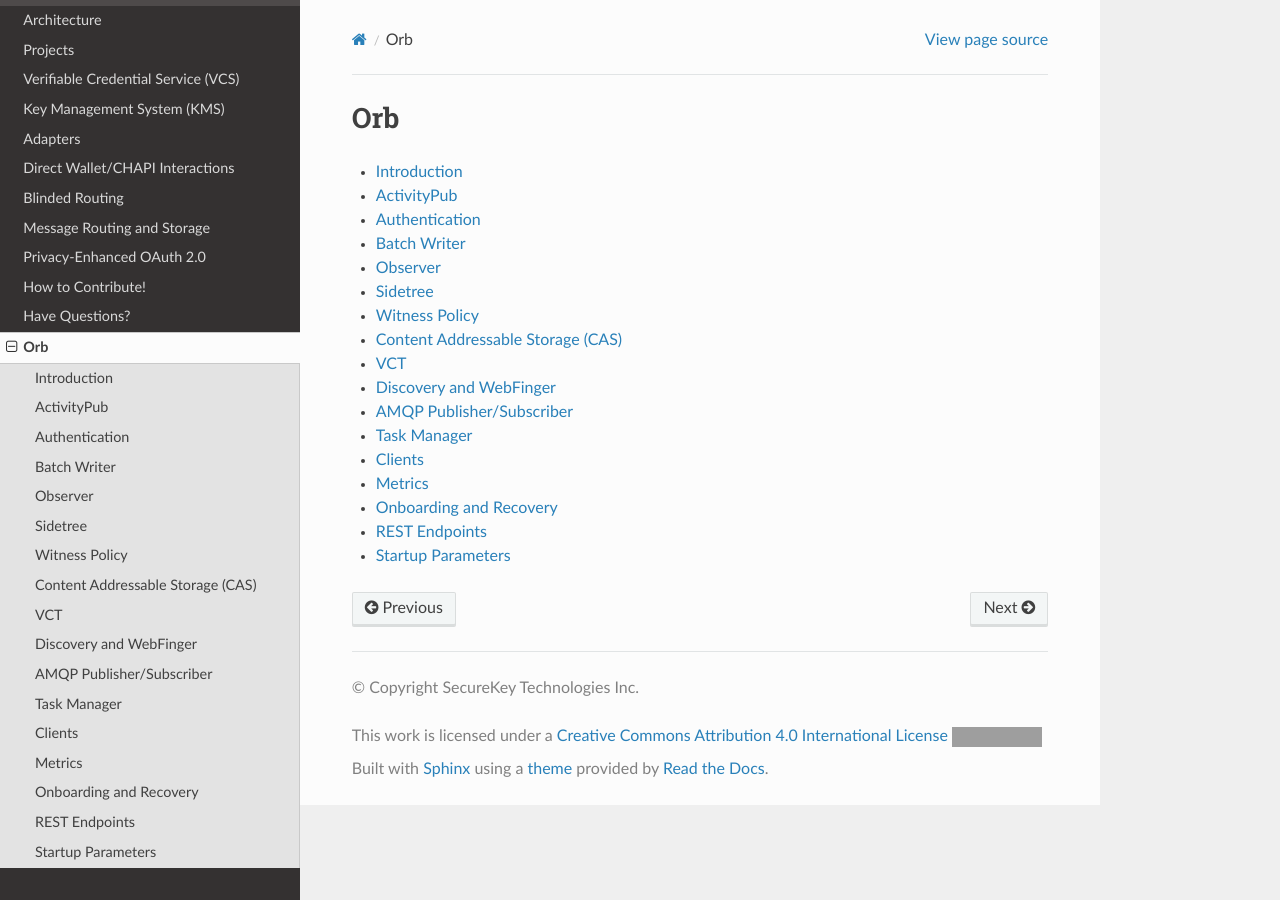
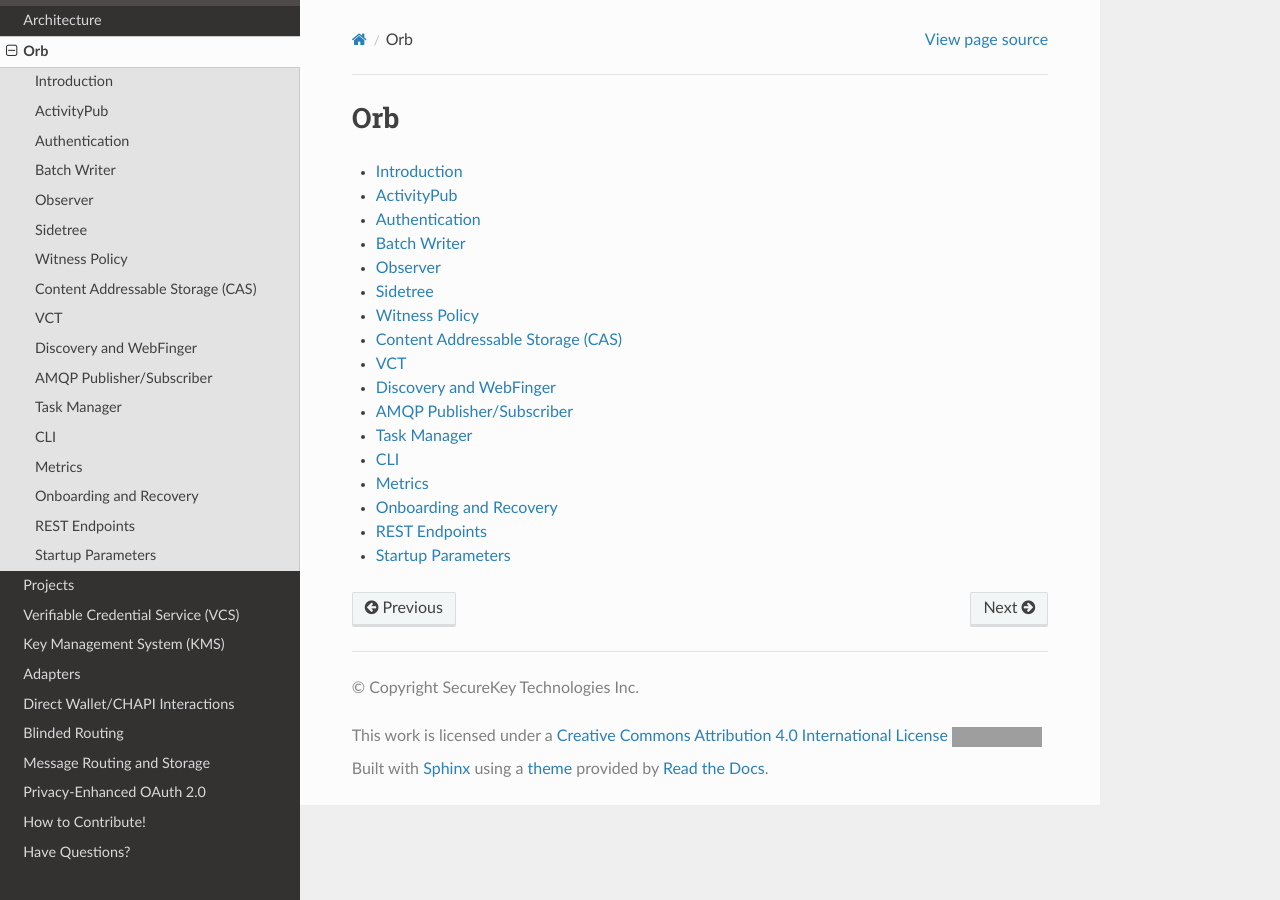
Before and after one commit to trustbloc/docs, a Sphinx documentation site: the page built from docs/source/orb/index.rst, in a window 1280 px wide. Built offline with Sphinx 7.4.7 and the Read the Docs theme 2.0.0, drawn with Linux system fonts in a browser that asks for light colours; some of the changed lines change nothing that is shown; grey boxes are pictures that could not be loaded.

Commit message:
docs: add orb-cli docs
Signed-off-by: Firas Qutishat <firas.qutishat@securekey.com>

````diff
--- a/docs/source/index.rst
+++ b/docs/source/index.rst
@@ -10,6 +10,7 @@
 
    introduction.md
    architecture.md
+   orb/index.rst
    projects.md
    vcs.md
    kms/index.rst
@@ -20,8 +21,6 @@
    oauth2_priv.md
    contribution.md
    questions.md
-   orb/index.rst
-
 
 .. note:: If you have questions not addressed by this documentation, please visit the :doc:`questions`
           page for some tips on where to find additional help.
--- /dev/null
+++ b/docs/source/orb/cli.md
@@ -0,0 +1,343 @@
+# CLI
+The Orb Command Line Interface (Orb CLI) is a unified tool that provides a consistent interface for interacting with all parts of Orb.
+
+## Create DID
+This command used for creating DID.
+
+### Usage
+```
+did create [flags]
+```
+
+### Flags
+* `domain` _[string]_ - URL to the Orb domain.
+* `sidetree-url` _[array|string]_ - Array of one or more Sidetree URLs.
+* `sidetree-write-token` _[string]_ - The Sidetree write token.
+* `tls-cacerts ` _[array|string]_ - Array of one or more CA cert paths.
+* `tls-systemcertpool ` _[boolean]_ - Flag whether to use system certificate pool.
+* `publickey-file` _[string]_ - The file contains the DID public keys.
+* `service-file` _[string]_ - The file contains the DID services.
+* `recoverykey` _[string]_ - The public key PEM used for recovery of the document.
+* `recoverykey-file` _[string]_ - The file that contains the public key PEM used for recovery of the document.
+* `updatekey` _[string]_ - The public key PEM used for validating the signature of the next update of the document.
+* `updatekey-file` _[string]_ - The file that contains the public key PEM used for validating the signature of the next update of the document.
+
+### Example
+
+#### create cmd
+```
+did create --domain https://orb1.com --publickey-file ./publickeys.json --service-file ./services.json
+--recoverykey-file ./keys/recover/public.pem --updatekey-file ./keys/update/public.pem
+```
+
+#### publickeys.json
+```
+[
+ {
+  "id": "key1",
+  "type": "Ed25519VerificationKey2018",
+  "purposes": ["authentication"],
+  "jwkPath": "./key1_jwk.json"
+ },
+ {
+  "id": "key2",
+  "type": "JwsVerificationKey2020",
+  "purposes": ["capabilityInvocation"],
+  "jwkPath": "./key2_jwk.json"
+ }
+]
+```
+
+#### key1_jwk.json
+```
+{
+  "kty":"OKP",
+  "crv":"Ed25519",
+  "x":"o1bG1U7G3CNbtALMafUiFOq8ODraTyVTmPtRDO1QUWg",
+  "y":""
+}
+```
+
+#### key2_jwk.json
+```
+{
+  "kty":"EC",
+  "crv":"P-256",
+  "x":"bGM9aNufpKNPxlkyacU1hGhQXm_aC8hIzSVeKDpwjBw",
+  "y":"PfdmCOtIdVY2B6ucR4oQkt6evQddYhOyHoDYCaI2BJA"
+}
+```
+
+#### services.json
+```
+[
+  {
+    "id": "svc1",
+    "type": "type1",
+    "priority": 1,
+    "routingKeys": ["key1"],
+    "recipientKeys": ["key1"],
+    "serviceEndpoint": "http://www.example.com"
+  },
+  {
+    "id": "svc2",
+    "type": "type2",
+    "priority": 2,
+    "routingKeys": ["key2"],
+    "recipientKeys": ["key2"],
+    "serviceEndpoint": "http://www.example.com"
+  }
+]
+```
+
+## Update
+This command used for updating DID.
+
+### Usage
+```
+did update [flags]
+```
+
+### Flags
+* `domain` _[string]_ - URL to the Orb domain.
+* `sidetree-url-operation` _[array|string]_ - Array of one or more Sidetree URLs operation.
+* `sidetree-url-resolution` _[array|string]_ - Array of one or more Sidetree URLs resolution.
+* `sidetree-write-token` _[string]_ - The Sidetree write token.
+* `tls-cacerts ` _[array|string]_ - Array of one or more CA cert paths.
+* `tls-systemcertpool ` _[boolean]_ - Flag whether to use system certificate pool.
+* `did-uri` _[string]_ - DID URI.
+* `add-publickey-file` _[string]_ - The file contains the DID public keys to be added or updated.
+* `add-service-file` _[string]_ - The file contains the DID services to be added or updated.
+* `nextupdatekey` _[string]_ - The public key PEM used for validating the signature of the next update of the document.
+* `nextupdatekey-file` _[string]_ - The file that contains the public key PEM used for validating the signature of the next update of the document.
+* `signingkey` _[string]_ - The private key PEM used for signing the update of the document.
+* `signingkey-file` _[string]_ -  The file that contains the private key PEM used for signing the update of the document.
+* `signingkey-password` _[string]_ -  The Signing key PEM password.
+
+### Example
+
+#### update cmd
+```
+did update --domain https://orb1.com --did-uri did:orb:3XvwJ:EiDnJwbKHkHdaco4khFeBzvSL1hZ4eBGQq3q1Yjrpi5d4g
+--add-publickey-file ./publickeys.json --add-service-file ./services.json --signingkey-file ./keys/update/key_encrypted.pem --signingkey-password 123
+--nextupdatekey-file ./keys/update2/public.pem
+```
+
+#### publickeys.json
+```
+[
+ {
+ "id": "key2",
+ "type": "JwsVerificationKey2020",
+ "purposes": ["capabilityInvocation"],
+ "jwkPath": "./key2_jwk.json"
+ },
+ {
+  "id": "key3",
+  "type": "Ed25519VerificationKey2018",
+  "purposes": ["authentication"],
+  "jwkPath": "./key3_jwk.json"
+ }
+]
+```
+
+#### key2_jwk.json
+```
+{
+  "kty":"EC",
+  "crv":"P-256",
+  "x":"bGM9aNufpKNPxlkyacU1hGhQXm_aC8hIzSVeKDpwjBw",
+  "y":"PfdmCOtIdVY2B6ucR4oQkt6evQddYhOyHoDYCaI2BJA"
+}
+```
+
+#### key3_jwk.json
+```
+{
+  "kty":"OKP",
+  "crv":"Ed25519",
+  "x":"o1bG1U7G3CNbtALMafUiFOq8ODraTyVTmPtRDO1QUWg",
+  "y":""
+}
+```
+
+#### services.json
+```
+[
+  {
+    "id": "svc3",
+    "type": "type3",
+    "priority": 3,
+    "routingKeys": ["key3"],
+    "recipientKeys": ["key3"],
+    "serviceEndpoint": "http://www.example.com"
+  }
+]
+```
+
+## Recover
+This command used for recovering DID.
+
+### Usage
+```
+did recover [flags]
+```
+
+### Flags
+* `domain` _[string]_ - URL to the Orb domain.
+* `sidetree-url-operation` _[array|string]_ - Array of one or more Sidetree URLs operation.
+* `sidetree-url-resolution` _[array|string]_ - Array of one or more Sidetree URLs resolution.
+* `sidetree-write-token` _[string]_ - The Sidetree write token.
+* `tls-cacerts ` _[array|string]_ - Array of one or more CA cert paths.
+* `tls-systemcertpool ` _[boolean]_ - Flag whether to use system certificate pool.
+* `did-uri` _[string]_ - DID URI.
+* `publickey-file` _[string]_ - The file contains the DID public keys to be recovered.
+* `service-file` _[string]_ - The file contains the DID services to be recovered.
+* `nextupdatekey` _[string]_ - The public key PEM used for validating the signature of the next update of the document.
+* `nextupdatekey-file` _[string]_ - The file that contains the public key PEM used for validating the signature of the next update of the document.
+* `nextrecoverkey` _[string]_ - The public key PEM used for validating the signature of the next recovery of the document.
+* `nextrecoverkey-file` _[string]_ - The file that contains the public key PEM used for validating the signature of the next recovery of the document.
+* `signingkey` _[string]_ - The private key PEM used for signing the recovery of the document.
+* `signingkey-file` _[string]_ -  The file that contains the private key PEM used for signing the recovery of the document.
+* `signingkey-password` _[string]_ -  The Signing key PEM password.
+
+### Example
+
+#### recover cmd
+```
+did recover --domain https://orb1.com --did-uri did:orb:3XvwJ:EiDZTmh3BNBzhwSlOdh3FwAdjzu4BkWly2MoTVNHoNdJpw
+--publickey-file ./publickeys.json  --service-file ./services.json
+--nextrecoverkey-file ./keys/recover2/public.pem --nextupdatekey-file ./keys/update3/public.pem
+--signingkey-file ./keys/recover/key_encrypted.pem --signingkey-password 123
+```
+
+#### publickeys.json
+```
+[
+ {
+  "id": "key-recover-id",
+  "type": "Ed25519VerificationKey2018",
+  "purposes": ["authentication"],
+  "jwkPath": "./fixtures/did-keys/recover/key1_jwk.json"
+ }
+]
+```
+
+#### key1_jwk.json
+```
+{
+  "kty":"OKP",
+  "crv":"Ed25519",
+  "x":"o1bG1U7G3CNbtALMafUiFOq8ODraTyVTmPtRDO1QUWg",
+  "y":""
+}
+
+```
+
+#### services.json
+```
+[
+  {
+    "id": "svc-recover-id",
+    "type": "type1",
+    "priority": 1,
+    "routingKeys": ["key1"],
+    "recipientKeys": ["key1"],
+    "serviceEndpoint": "http://www.example.com"
+  }
+]
+```
+
+## Deactivate
+This command used for Deactivating DID.
+
+### Usage
+```
+did deactivate [flags]
+```
+
+### Flags
+* `domain` _[string]_ - URL to the Orb domain.
+* `sidetree-url-operation` _[array|string]_ - Array of one or more Sidetree URLs operation.
+* `sidetree-url-resolution` _[array|string]_ - Array of one or more Sidetree URLs resolution.
+* `sidetree-write-token` _[string]_ - The Sidetree write token.
+* `tls-cacerts ` _[array|string]_ - Array of one or more CA cert paths.
+* `tls-systemcertpool ` _[boolean]_ - Flag whether to use system certificate pool.
+* `did-uri` _[string]_ - DID URI.
+* `signingkey` _[string]_ - The private key PEM used for signing deactivate of the document.
+* `signingkey-file` _[string]_ -  The file that contains the private key PEM used for signing deactivate of the document.
+* `signingkey-password` _[string]_ -  The Signing key PEM password.
+
+### Example
+
+#### deactivate cmd
+```
+deactivate-did --domain https://orb1.com --did-uri did:orb:3XvwJ:EiDnJwbKHkHdaco4khFeBzvSL1hZ4eBGQq3q1Yjrpi5d4g
+--signingkey-file ./keys/recover2/key_encrypted.pem --signingkey-password 123
+```
+
+## Follow
+This command used for manage followers.
+
+### Usage
+```
+follower [flags]
+```
+
+### Flags
+* `outbox-url` _[string]_ - Outbox url.
+* `actor` _[string]_ - Actor IRI.
+* `to` _[string]_ - To IRI.
+* `action` _[string]_ - Follower action (Follow, Undo).
+* `tls-cacerts ` _[array|string]_ - Array of one or more CA cert paths.
+* `tls-systemcertpool ` _[boolean]_ - Flag whether to use system certificate pool.
+* `auth-token` _[string]_ - Auth token.
+* `follow-id` _[string]_ - Follow id required for undo action.
+
+
+
+### Example
+
+#### follow cmd (orb-2 server follows orb-1 server)
+```
+follower --outbox-url=https://orb-1.com/services/orb/outbox --actor=https://orb-2/services/orb
+--to=https://orb-1/services/orb --action=Follow --auth-token=token123
+```
+
+#### undo cmd (orb-2 server unfollows orb-1 server)
+```
+follower --outbox-url=https://orb-1.com/services/orb/outbox --actor=https://orb-2/services/orb
+--to=https://orb-1/services/orb --action=Undo --auth-token=token123 --follow-id=r232DD##
+```
+
+## Witness
+This command used for manage witness.
+
+### Usage
+```
+follower [flags]
+```
+
+### Flags
+* `outbox-url` _[string]_ - Outbox url.
+* `actor` _[string]_ - Actor IRI.
+* `to` _[string]_ - To IRI.
+* `action` _[string]_ - Follower action (Follow, Undo).
+* `tls-cacerts ` _[array|string]_ - Array of one or more CA cert paths.
+* `tls-systemcertpool ` _[boolean]_ - Flag whether to use system certificate pool.
+* `auth-token` _[string]_ - Auth token.
+* `follow-id` _[string]_ - Follow id required for undo action.
+
+
+### Example
+
+#### witness cmd (orb-1 invites orb-2 to be a witness)
+```
+witness --outbox-url=https://orb-1.com/services/orb/outbox --actor=https://orb-1.com/services/orb
+--to=https://orb-2.com/services/orb --action=InviteWitness --auth-token=token123
+```
+#### undo cmd (orb-1 uninvite orb-2 to be a witness)
+```
+witness --outbox-url=https://orb-1.com/services/orb/outbox --actor=https://orb-1.com/services/orb
+--to=https://orb-2.com/services/orb --action=InviteWitness --auth-token=token123 --invite-witness-id=r2WW##
+```
--- a/docs/source/orb/clients.md
+++ /dev/null
@@ -1,7 +0,0 @@
-# Clients
-
-## Orb CLI
-
-## Orb Driver
-
-## VDR
--- a/docs/source/orb/diagrams/README.md
+++ /dev/null
@@ -1,2 +0,0 @@
-The PlantUML files in this directory are the source for the generated files in _static. The .puml file needs to be
-converted to an svg file. You can use the online converter for this at https://plantuml.com/.
--- a/docs/source/orb/index.rst
+++ b/docs/source/orb/index.rst
@@ -16,7 +16,7 @@
    discovery.md
    pubsub.md
    taskmanager.md
-   clients.md
+   cli.md
    metrics.md
    onboardrecover.md
    restendpoints.md
--- a/docs/source/orb/introduction.md
+++ b/docs/source/orb/introduction.md
@@ -12,7 +12,7 @@
 
 * [Orb](https://github.com/trustbloc/orb) instance (multiple instances may be running for redundancy scalability)
 * Document database (AWS [DocumentDB](https://aws.amazon.com/documentdb/) or [MongoDB](https://www.mongodb.com/))
-* AMQP message broker ([RabbitMQ](key-management-system-kms))
+* AMQP message broker ([RabbitMQ](https://www.rabbitmq.com))
 * [Key Management Service](../kms.html#key-management-system-kms) (Aries KMS)
 * Verifiable Credential Transparency (VCT) ([Google Trillian](https://github.com/google/trillian))
 * [IPFS](https://ipfs.io/) (optional)
````
